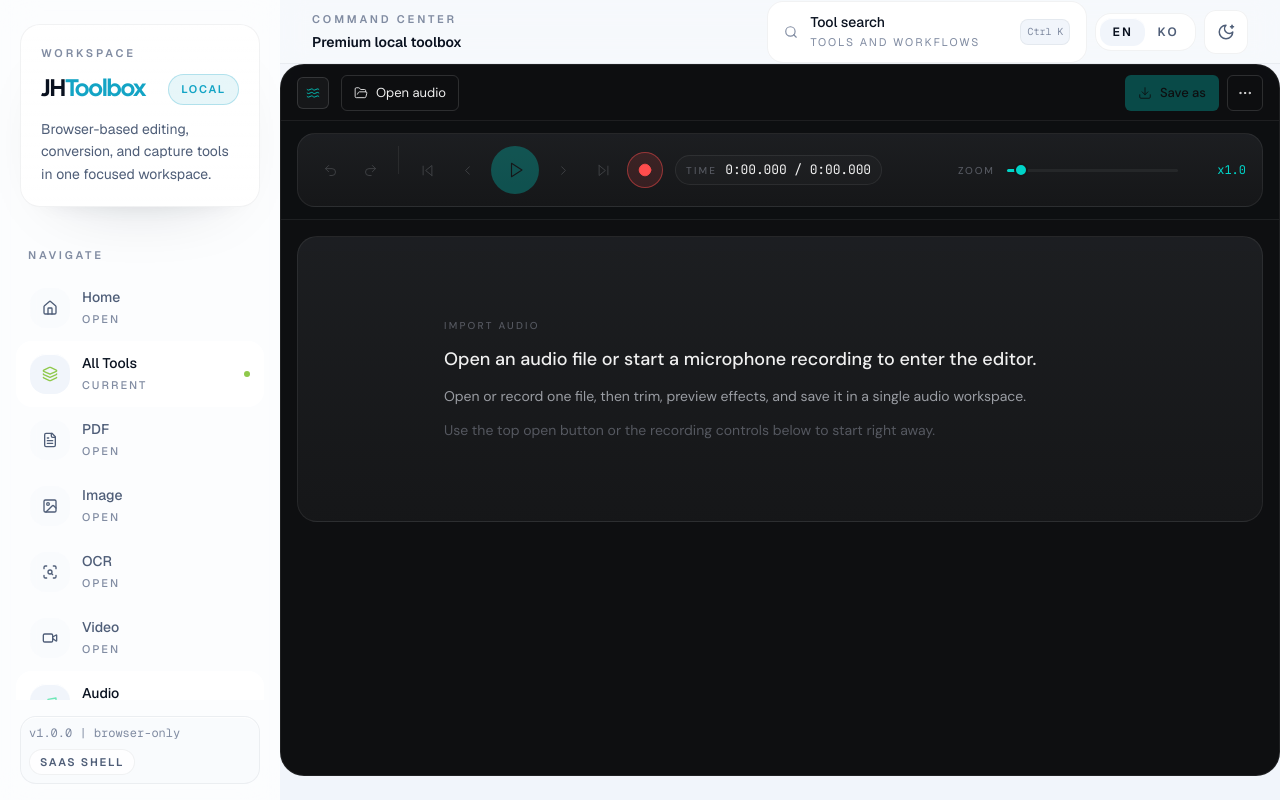
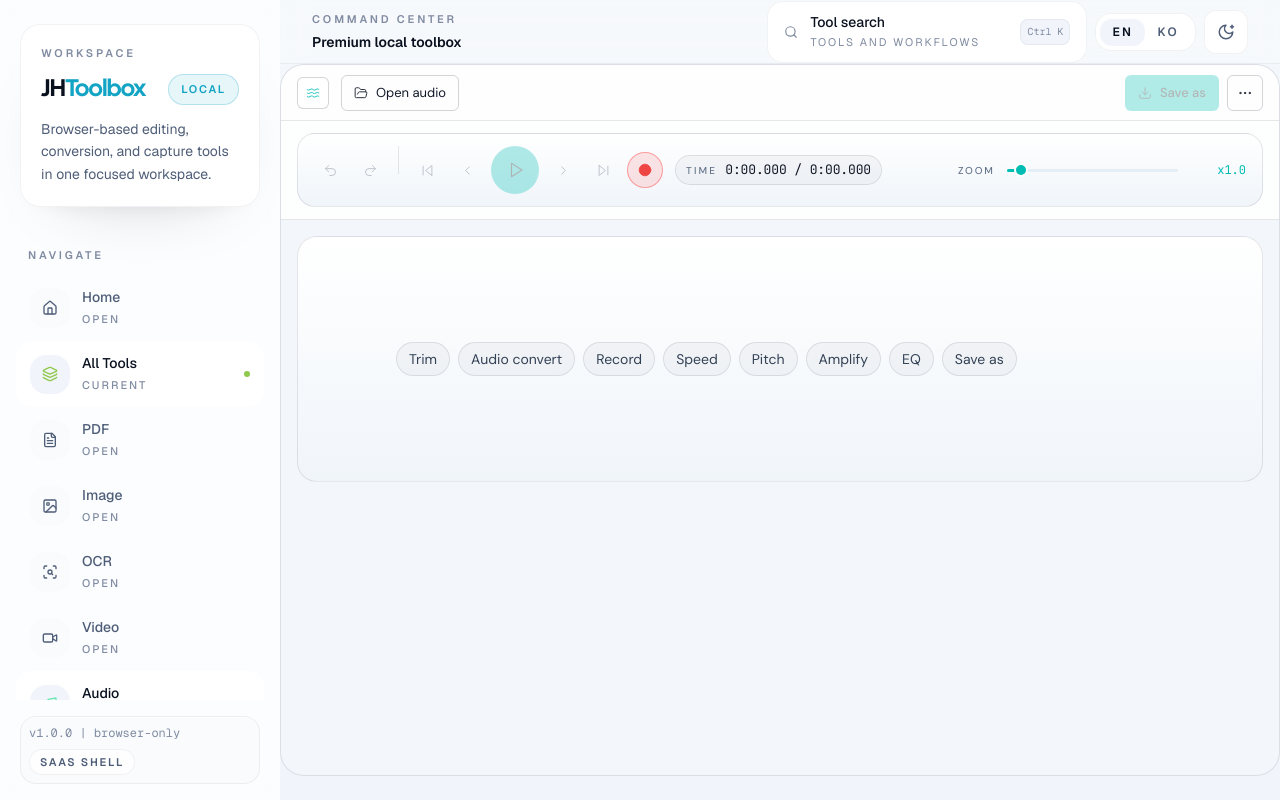
Before and after one commit to alibowbow/JHToolbox, a Next.js app: page /tools/audio in a window 1280 px wide. Built offline with nearby package versions, Linux system fonts and the light colour scheme.

Commit message:
Add theme-aware audio editor styling

```diff
--- a/app/globals.css
+++ b/app/globals.css
@@ -227,6 +227,52 @@
   }
 
   .audio-studio {
+    --bg-base: #f3f6fa;
+    --bg-surface: #ffffff;
+    --bg-elevated: #eef3f8;
+    --bg-overlay: #e5edf5;
+    --accent: #00bdb4;
+    --accent-dim: rgba(0, 189, 180, 0.14);
+    --accent-hover: #00a89f;
+    --accent-muted: rgba(0, 189, 180, 0.28);
+    --accent-contrast: #081614;
+    --text-primary: #111827;
+    --text-secondary: #334155;
+    --text-tertiary: #64748b;
+    --text-disabled: #9ca3af;
+    --border: rgba(15, 23, 42, 0.1);
+    --border-strong: rgba(15, 23, 42, 0.18);
+    --surface-muted: rgba(15, 23, 42, 0.03);
+    --menu-bg: rgba(255, 255, 255, 0.96);
+    --panel-gradient-start: rgba(255, 255, 255, 0.98);
+    --panel-gradient-end: rgba(240, 245, 250, 0.98);
+    --topbar-bg: rgba(255, 255, 255, 0.88);
+    --status-neutral-bg: rgba(255, 255, 255, 0.72);
+    --sheet-bg: rgba(255, 255, 255, 0.96);
+    --waveform-fill: #00bdb4;
+    --waveform-fill-dim: rgba(0, 189, 180, 0.48);
+    --waveform-bg: #edf7f7;
+    --waveform-grid: rgba(15, 23, 42, 0.14);
+    --waveform-handle-outline: rgba(255, 255, 255, 0.92);
+    --waveform-label-bg: rgba(255, 255, 255, 0.92);
+    --selection-bg: rgba(0, 189, 180, 0.12);
+    --selection-border: rgba(0, 189, 180, 0.72);
+    --playhead: #00bdb4;
+    --status-recording: #ef4444;
+    --status-success: #10b981;
+    --status-warning: #d97706;
+    --radius-sm: 4px;
+    --radius-md: 6px;
+    --radius-lg: 10px;
+    background:
+      radial-gradient(circle at top right, rgba(0, 189, 180, 0.08), transparent 30%),
+      radial-gradient(circle at bottom left, rgba(0, 189, 180, 0.06), transparent 26%),
+      linear-gradient(180deg, rgba(255, 255, 255, 0.98), rgba(243, 246, 250, 1));
+    color: var(--text-primary);
+    font-family: var(--font-audio-ui), system-ui, sans-serif;
+  }
+
+  html.dark .audio-studio {
     --bg-base: #0e0f11;
     --bg-surface: #161719;
     --bg-elevated: #1e2023;
@@ -235,30 +281,36 @@
     --accent-dim: #00d4c820;
     --accent-hover: #00e8db;
     --accent-muted: #00d4c840;
+    --accent-contrast: #081614;
     --text-primary: #f0f0f0;
     --text-secondary: #9a9da3;
     --text-tertiary: #555860;
     --text-disabled: #363840;
     --border: #ffffff12;
     --border-strong: #ffffff22;
+    --surface-muted: rgba(37, 39, 41, 0.35);
+    --menu-bg: rgba(30, 32, 35, 0.98);
+    --panel-gradient-start: rgba(30, 32, 35, 0.94);
+    --panel-gradient-end: rgba(22, 23, 25, 0.98);
+    --topbar-bg: rgba(14, 15, 17, 0.92);
+    --status-neutral-bg: rgba(37, 39, 41, 0.45);
+    --sheet-bg: rgba(22, 23, 25, 0.98);
     --waveform-fill: #00d4c8;
     --waveform-fill-dim: #00d4c850;
     --waveform-bg: #0a1a19;
+    --waveform-grid: rgba(255, 255, 255, 0.14);
+    --waveform-handle-outline: rgba(14, 15, 17, 0.82);
+    --waveform-label-bg: rgba(30, 32, 35, 0.94);
     --selection-bg: #00d4c818;
     --selection-border: #00d4c880;
     --playhead: #00d4c8;
     --status-recording: #ff4d4d;
     --status-success: #34d399;
     --status-warning: #fbbf24;
-    --radius-sm: 4px;
-    --radius-md: 6px;
-    --radius-lg: 10px;
     background:
       radial-gradient(circle at top right, rgba(0, 212, 200, 0.08), transparent 32%),
       radial-gradient(circle at bottom left, rgba(0, 212, 200, 0.06), transparent 28%),
       linear-gradient(180deg, rgba(22, 23, 25, 0.98), rgba(14, 15, 17, 1));
-    color: var(--text-primary);
-    font-family: var(--font-audio-ui), system-ui, sans-serif;
   }
 
   .audio-studio * {
@@ -284,12 +336,12 @@
 
   .audio-panel {
     border: 1px solid var(--border);
-    background: linear-gradient(180deg, rgba(30, 32, 35, 0.94), rgba(22, 23, 25, 0.98));
+    background: linear-gradient(180deg, var(--panel-gradient-start), var(--panel-gradient-end));
   }
 
   .audio-topbar {
     border-bottom: 1px solid var(--border);
-    background: rgba(14, 15, 17, 0.96);
+    background: var(--topbar-bg);
     backdrop-filter: blur(18px);
   }
 
@@ -325,7 +377,7 @@
     gap: 0.5rem;
     border-radius: var(--radius-md);
     background: var(--accent);
-    color: var(--bg-base);
+    color: var(--accent-contrast);
     border: 1px solid transparent;
     font-size: 13px;
     font-weight: 500;
@@ -416,7 +468,7 @@
     height: 48px;
     border-radius: 9999px;
     background: var(--accent);
-    color: var(--bg-base);
+    color: var(--accent-contrast);
     transition: background-color 160ms ease, transform 60ms ease, box-shadow 160ms ease;
   }
 
@@ -552,7 +604,7 @@
   }
 
   .audio-tab:hover {
-    background: rgba(255, 255, 255, 0.04);
+    background: var(--surface-muted);
     color: var(--text-secondary);
   }
 
@@ -564,7 +616,7 @@
   .audio-status-line {
     border: 1px solid var(--border);
     border-radius: var(--radius-md);
-    background: rgba(37, 39, 41, 0.45);
+    background: var(--status-neutral-bg);
   }
 
   .audio-status-line.is-warning {
@@ -575,7 +627,7 @@
 
   .audio-status-line.is-error {
     border-color: rgba(255, 77, 77, 0.3);
-    color: #ff9999;
+    color: var(--status-recording);
     background: rgba(255, 77, 77, 0.08);
   }
 
@@ -588,7 +640,7 @@
   .audio-menu {
     border: 1px solid var(--border);
     border-radius: 12px;
-    background: rgba(30, 32, 35, 0.98);
+    background: var(--menu-bg);
     backdrop-filter: blur(18px);
   }
 
@@ -619,7 +671,7 @@
   .audio-sheet {
     border: 1px solid var(--border);
     border-radius: 18px 18px 0 0;
-    background: rgba(22, 23, 25, 0.98);
+    background: var(--sheet-bg);
     backdrop-filter: blur(20px);
   }
 
--- a/app/tools/audio/_components/AudioEditor.tsx
+++ b/app/tools/audio/_components/AudioEditor.tsx
@@ -780,14 +780,10 @@
       <div className="mt-3">{statusLines}</div>
     </div>
   );
-  const emptyStateDescription =
+  const emptyStateFeatures =
     locale === 'ko'
-      ? '파일 업로드나 마이크 녹음 후 자르기, 효과 적용, 저장까지 한 곳에서 처리하는 오디오 편집기입니다.'
-      : 'Open or record one file, then trim, preview effects, and save it in a single audio workspace.';
-  const emptyStateHint =
-    locale === 'ko'
-      ? '상단의 오디오 열기 또는 아래 녹음 버튼으로 바로 시작할 수 있습니다.'
-      : 'Use the top open button or the recording controls below to start right away.';
+      ? ['자르기', '오디오 변환', '녹음', '속도 변경', '피치 변경', '앰플리파이', 'EQ', '다른 이름으로 저장']
+      : ['Trim', 'Audio convert', 'Record', 'Speed', 'Pitch', 'Amplify', 'EQ', 'Save as'];
 
   return (
     <div
@@ -826,7 +822,7 @@
         onToggleLoop={() => setLoopEnabled((currentValue) => !currentValue)}
       />
 
-      <div className="border-b border-[var(--border)] bg-[rgba(14,15,17,0.55)] px-3 py-3 sm:px-4">
+      <div className="border-b border-[var(--border)] bg-[var(--topbar-bg)] px-3 py-3 sm:px-4">
         <TransportBar
           currentTime={currentTime}
           duration={duration}
@@ -886,12 +882,16 @@
           </section>
         ) : (
           <div className="audio-panel rounded-[20px] p-6 sm:p-8">
-            <div className="mx-auto flex max-w-2xl min-h-[220px] flex-col justify-center space-y-3">
-              <div className="space-y-3">
-                <p className="audio-section-kicker">{copy.fileDrop.title}</p>
-                <h2 className="text-lg font-medium text-[var(--text-primary)]">{copy.fileDrop.emptyState}</h2>
-                <p className="text-sm leading-relaxed text-[var(--text-secondary)]">{emptyStateDescription}</p>
-                <p className="text-sm text-[var(--text-tertiary)]">{emptyStateHint}</p>
+            <div className="mx-auto flex min-h-[180px] max-w-3xl flex-col justify-center">
+              <div className="flex flex-wrap gap-2">
+                {emptyStateFeatures.map((feature) => (
+                  <span
+                    key={feature}
+                    className="inline-flex items-center rounded-full border border-[var(--border)] bg-[var(--surface-muted)] px-3 py-1.5 text-sm text-[var(--text-secondary)]"
+                  >
+                    {feature}
+                  </span>
+                ))}
               </div>
             </div>
           </div>
--- a/app/tools/audio/_components/Effects/EffectsPanel.tsx
+++ b/app/tools/audio/_components/Effects/EffectsPanel.tsx
@@ -88,7 +88,7 @@
         })}
       </div>
 
-      <div className="mt-4 flex-1 rounded-[14px] border border-[var(--border)] bg-[rgba(255,255,255,0.02)] p-4">
+      <div className="mt-4 flex-1 rounded-[14px] border border-[var(--border)] bg-[var(--surface-muted)] p-4">
         {activeTab === 'fade' ? (
           <FadeControls
             fadeIn={effects.fadeIn}
--- a/app/tools/audio/_components/Selection/SelectionBar.tsx
+++ b/app/tools/audio/_components/Selection/SelectionBar.tsx
@@ -103,7 +103,7 @@
                 aria-label={copy.selection.end}
               />
             </label>
-            <div className="rounded-md border border-[var(--border)] bg-[rgba(255,255,255,0.02)] px-3 py-2">
+            <div className="rounded-md border border-[var(--border)] bg-[var(--surface-muted)] px-3 py-2">
               <p className="audio-range-label">{copy.selection.length}</p>
               <p className="audio-mono mt-1 text-[13px] text-[var(--text-secondary)]">{formatTime(selectionLength)}</p>
             </div>
--- a/app/tools/audio/_components/Toolbar/EditorToolbar.tsx
+++ b/app/tools/audio/_components/Toolbar/EditorToolbar.tsx
@@ -143,7 +143,7 @@
                 <label className="audio-section-kicker" htmlFor="audio-save-name">
                   {filenameLabel}
                 </label>
-                <div className="flex items-center gap-2 rounded-[12px] border border-[var(--border)] bg-[rgba(255,255,255,0.03)] px-3 py-2">
+                <div className="flex items-center gap-2 rounded-[12px] border border-[var(--border)] bg-[var(--surface-muted)] px-3 py-2">
                   <input
                     id="audio-save-name"
                     type="text"
@@ -170,7 +170,7 @@
                     className={`audio-focus-ring rounded-[12px] border px-3 py-2 text-sm transition ${
                       saveFormat === 'wav'
                         ? 'border-[var(--accent)] bg-[rgba(0,212,200,0.12)] text-[var(--text-primary)]'
-                        : 'border-[var(--border)] bg-[rgba(255,255,255,0.02)] text-[var(--text-secondary)] hover:bg-[rgba(255,255,255,0.04)]'
+                        : 'border-[var(--border)] bg-[var(--surface-muted)] text-[var(--text-secondary)] hover:bg-[var(--bg-overlay)]'
                     }`}
                   >
                     {copy.toolbar.exportWav}
@@ -181,7 +181,7 @@
                     className={`audio-focus-ring rounded-[12px] border px-3 py-2 text-sm transition ${
                       saveFormat === 'mp3'
                         ? 'border-[var(--accent)] bg-[rgba(0,212,200,0.12)] text-[var(--text-primary)]'
-                        : 'border-[var(--border)] bg-[rgba(255,255,255,0.02)] text-[var(--text-secondary)] hover:bg-[rgba(255,255,255,0.04)]'
+                        : 'border-[var(--border)] bg-[var(--surface-muted)] text-[var(--text-secondary)] hover:bg-[var(--bg-overlay)]'
                     }`}
                   >
                     {copy.toolbar.exportMp3}
--- a/app/tools/audio/_components/Transport/TransportBar.tsx
+++ b/app/tools/audio/_components/Transport/TransportBar.tsx
@@ -164,7 +164,7 @@
             </>
           ) : null}
 
-          <div className="ml-1 flex items-center gap-2 rounded-full border border-[var(--border)] bg-[rgba(255,255,255,0.02)] px-2.5 py-1">
+          <div className="ml-1 flex items-center gap-2 rounded-full border border-[var(--border)] bg-[var(--surface-muted)] px-2.5 py-1">
             <span className="audio-section-kicker hidden sm:inline">{copy.time.label}</span>
             <span data-testid="audio-time-display" className="audio-mono text-[13px] text-[var(--text-primary)]">
               {formatTime(currentTime)} / {formatTime(duration)}
--- a/app/tools/audio/_components/Waveform/PlayheadOverlay.tsx
+++ b/app/tools/audio/_components/Waveform/PlayheadOverlay.tsx
@@ -20,10 +20,10 @@
       style={{ left: `calc(${positionPercent * 100}% + ${edgeOffset}px)` }}
       aria-label={`Playhead ${formatTime(currentTime)}`}
     >
-      <span className="pointer-events-none absolute inset-y-0 left-1/2 w-[2px] -translate-x-1/2 bg-[var(--accent)] shadow-[0_0_0_1px_rgba(0,0,0,0.28),0_0_14px_rgba(0,212,200,0.22)]" />
+      <span className="pointer-events-none absolute inset-y-0 left-1/2 w-[2px] -translate-x-1/2 bg-[var(--accent)] shadow-[0_0_0_1px_var(--border-strong),0_0_14px_rgba(0,212,200,0.22)]" />
       <span className="pointer-events-none absolute -top-1 left-1/2 h-0 w-0 -translate-x-1/2 border-l-[4px] border-r-[4px] border-t-0 border-b-[6px] border-l-transparent border-r-transparent border-b-[var(--accent)]" />
       {isDragging ? (
-        <span className="audio-mono pointer-events-none absolute -top-8 left-1/2 -translate-x-1/2 rounded-md border border-[var(--border-strong)] bg-[rgba(30,32,35,0.96)] px-2 py-1 text-[10px] text-[var(--text-primary)]">
+        <span className="audio-mono pointer-events-none absolute -top-8 left-1/2 -translate-x-1/2 rounded-md border border-[var(--border-strong)] bg-[var(--waveform-label-bg)] px-2 py-1 text-[10px] text-[var(--text-primary)]">
           {formatTime(currentTime)}
         </span>
       ) : null}
--- a/app/tools/audio/_components/Waveform/WaveformTimeline.tsx
+++ b/app/tools/audio/_components/Waveform/WaveformTimeline.tsx
@@ -16,7 +16,7 @@
   const step = duration > 0 ? duration / segments : 0;
 
   return (
-    <div className="flex h-7 items-center border-b border-[var(--border)] bg-[rgba(14,15,17,0.88)] px-3">
+    <div className="flex h-7 items-center border-b border-[var(--border)] bg-[var(--topbar-bg)] px-3">
       <div className="flex items-center justify-between gap-2">
         <span className="audio-section-kicker pr-3">{copy.waveform.timeline}</span>
       </div>
--- a/components/ToolPageLayout.tsx
+++ b/components/ToolPageLayout.tsx
@@ -36,7 +36,7 @@
             <div className="min-w-0">
               <p className="workspace-kicker">Tool workspace</p>
               <h2 className="mt-2 text-3xl font-semibold tracking-tight text-ink sm:text-4xl">{title}</h2>
-              <p className="mt-2 max-w-3xl text-sm leading-relaxed text-ink-muted sm:text-base">{description}</p>
+              <p className="mt-2 max-w-3xl text-sm leading-relaxed text-ink sm:text-base">{description}</p>
             </div>
           </div>
           <div className="grid grid-cols-2 gap-3 sm:w-auto">
```
Also changed, not shown: app/tools/audio/_components/Waveform/WaveformCanvas.tsx (+13 -11 lines).
